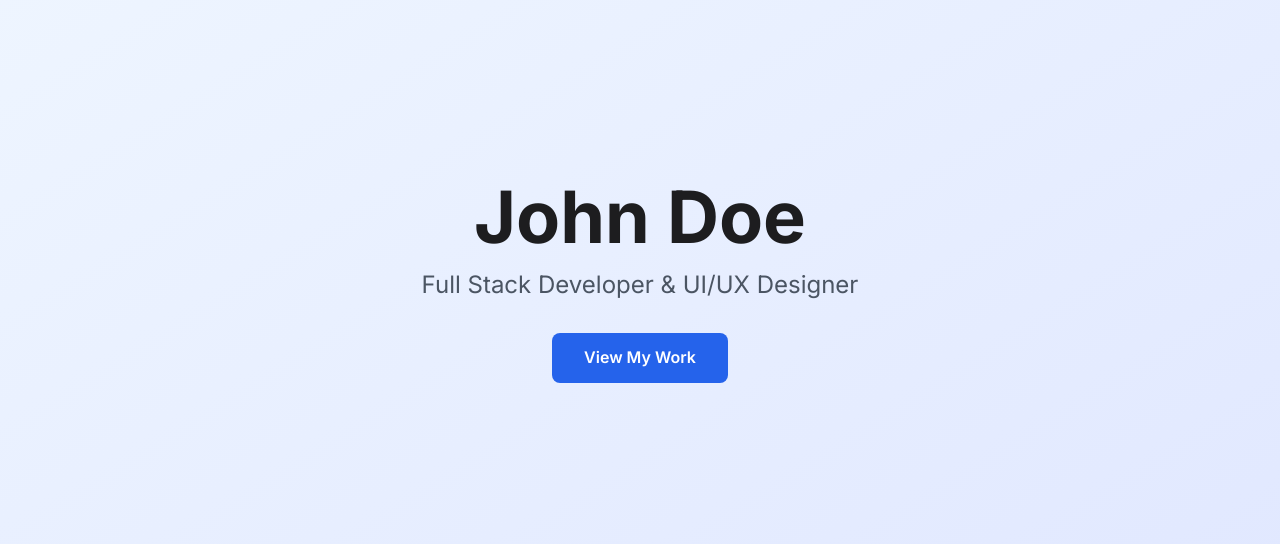
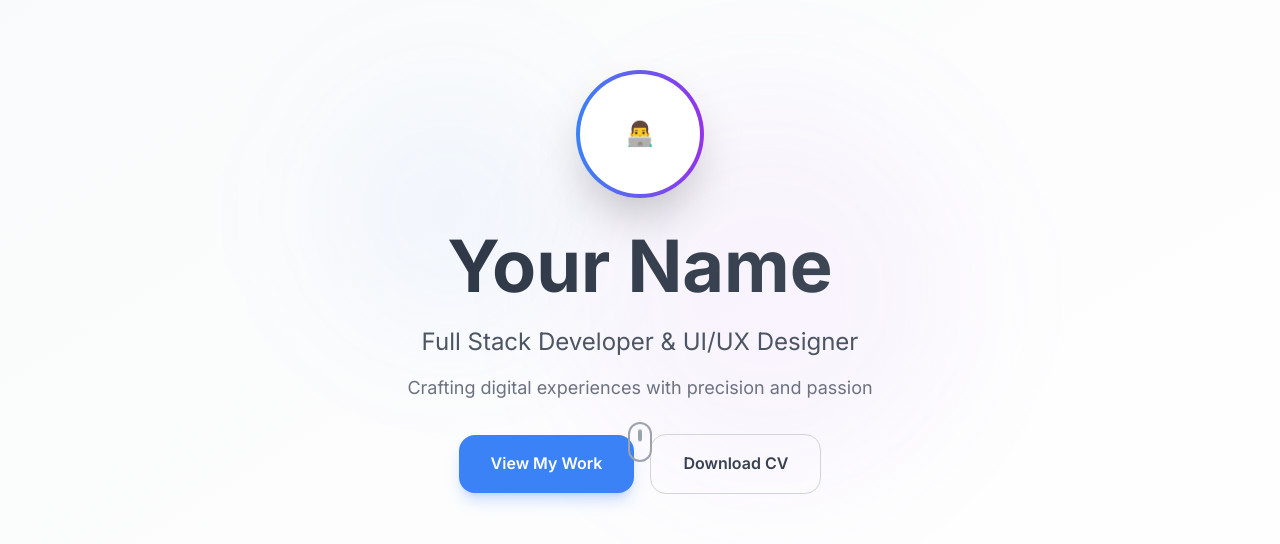
Before and after one commit to WHISPAR/myportifolio, a React (Create React App) app: page / in a window 1280 px wide. Shown: the part 182-726 px from the top of the page. Built offline with nearby package versions, Linux system fonts and the light colour scheme.

Commit message:
main page implemented

```diff
--- a/src/components/sections/Hero.js
+++ b/src/components/sections/Hero.js
@@ -1,15 +1,49 @@
-// components/sections/Hero.jsx
+// src/components/sections/Hero.js
 import React from 'react';
 
 const Hero = () => {
   return (
-    <section id="home" className="min-h-screen flex items-center justify-center bg-gradient-to-br from-blue-50 to-indigo-100">
-      <div className="text-center">
-        <h1 className="text-5xl md:text-7xl font-bold mb-4">John Doe</h1>
-        <p className="text-xl md:text-2xl text-gray-600 mb-8">Full Stack Developer & UI/UX Designer</p>
-        <button className="bg-blue-600 hover:bg-blue-700 text-white px-8 py-3 rounded-lg font-semibold">
-          View My Work
-        </button>
+    <section id="home" className="min-h-screen flex items-center justify-center relative overflow-hidden bg-gradient-to-br from-gray-50 to-white">
+      {/* Background Elements */}
+      <div className="absolute top-1/4 left-1/4 w-64 h-64 bg-blue-500/5 rounded-full blur-3xl"></div>
+      <div className="absolute bottom-1/4 right-1/4 w-96 h-96 bg-purple-500/5 rounded-full blur-3xl"></div>
+
+      <div className="container mx-auto px-6 text-center relative z-10">
+        <div className="fade-in-up">
+          {/* Profile Image */}
+          <div className="w-32 h-32 mx-auto mb-8 rounded-full bg-gradient-to-r from-blue-500 to-purple-600 p-1 shadow-2xl">
+            <div className="w-full h-full rounded-full bg-white flex items-center justify-center">
+              <span className="text-2xl">👨‍💻</span>
+            </div>
+          </div>
+
+          <h1 className="text-4xl md:text-6xl lg:text-7xl font-bold mb-6 bg-gradient-to-r from-gray-800 to-gray-600 bg-clip-text text-transparent">
+            Your Name
+          </h1>
+
+          <p className="text-xl md:text-2xl text-gray-600 mb-4">
+            Full Stack Developer & UI/UX Designer
+          </p>
+          <p className="text-lg text-gray-500 mb-8 max-w-2xl mx-auto">
+            Crafting digital experiences with precision and passion
+          </p>
+
+          <div className="flex flex-col sm:flex-row gap-4 justify-center items-center">
+            <button className="px-8 py-4 bg-blue-500 text-white rounded-2xl font-semibold shadow-lg shadow-blue-500/25 hover:shadow-blue-500/40 transition-all duration-300 hover:scale-105">
+              View My Work
+            </button>
+            <button className="px-8 py-4 border border-gray-300 text-gray-700 rounded-2xl font-semibold hover:bg-gray-50 transition-all duration-300 hover:scale-105">
+              Download CV
+            </button>
+          </div>
+
+          {/* Scroll Indicator */}
+          <div className="absolute bottom-8 left-1/2 transform -translate-x-1/2">
+            <div className="w-6 h-10 border-2 border-gray-400 rounded-full flex justify-center">
+              <div className="w-1 h-3 bg-gray-400 rounded-full mt-2 animate-bounce"></div>
+            </div>
+          </div>
+        </div>
       </div>
     </section>
   );
```
